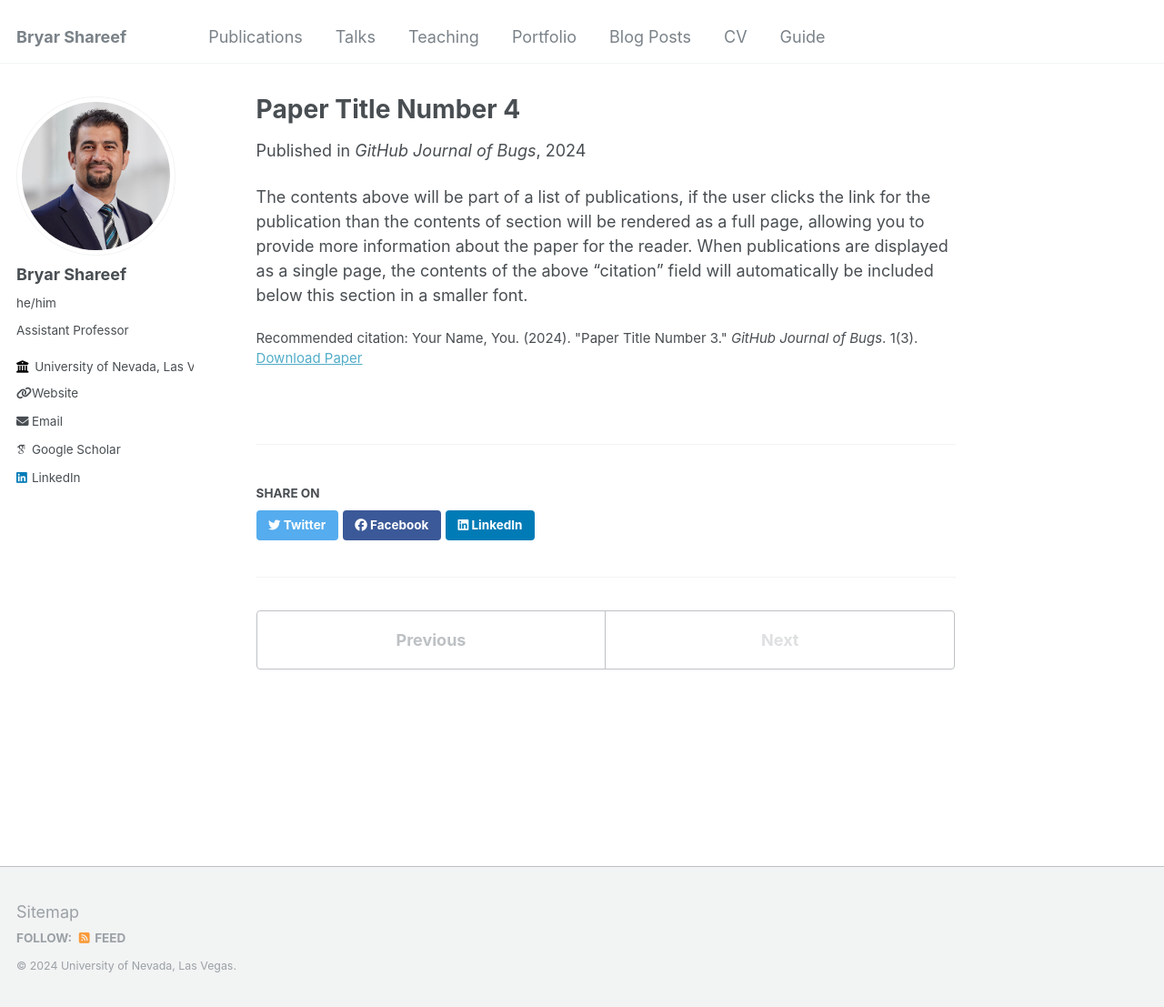
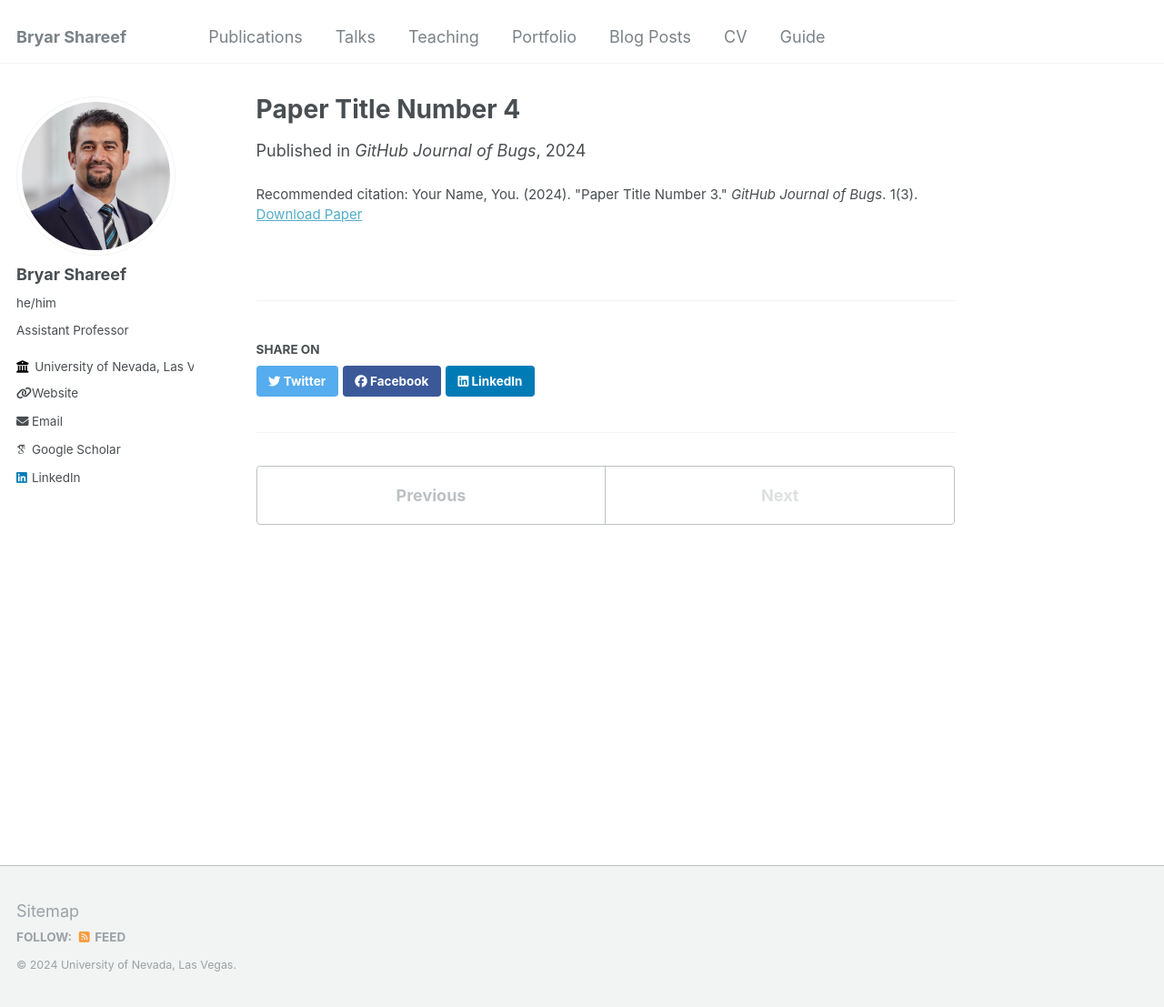
Before and after one commit to bryarshareef/bryarshareef.github.io, a Jekyll site: the page built from _publications/2024-02-17-paper-title-number-4.md, in a window 1280 px wide and 1107 px high. Shown: the whole window at 91% size. Built offline with Jekyll 4.4.1, drawn with Linux system fonts in a browser that asks for light colours; some web fonts are replaced.

```diff
--- a/_publications/2024-02-17-paper-title-number-4.md
+++ b/_publications/2024-02-17-paper-title-number-4.md
@@ -2,11 +2,8 @@
 title: "Paper Title Number 4"
 collection: publications
 permalink: /publication/2024-02-17-paper-title-number-4
-#excerpt: 'This paper is about fixing template issue #693.'
 date: 2024-02-17
 venue: 'GitHub Journal of Bugs'
 paperurl: 'http://academicpages.github.io/files/paper3.pdf'
 citation: 'Your Name, You. (2024). &quot;Paper Title Number 3.&quot; <i>GitHub Journal of Bugs</i>. 1(3).'
 ---
-
-The contents above will be part of a list of publications, if the user clicks the link for the publication than the contents of section will be rendered as a full page, allowing you to provide more information about the paper for the reader. When publications are displayed as a single page, the contents of the above "citation" field will automatically be included below this section in a smaller font.
```
Also changed, not shown: _publications/2020-04-03-Stan.md (+1 -1 lines).
